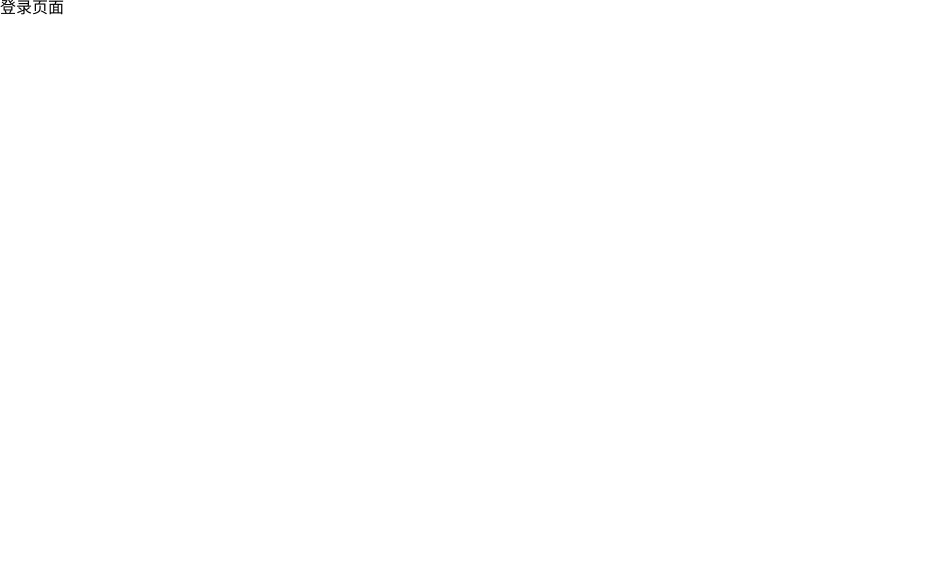
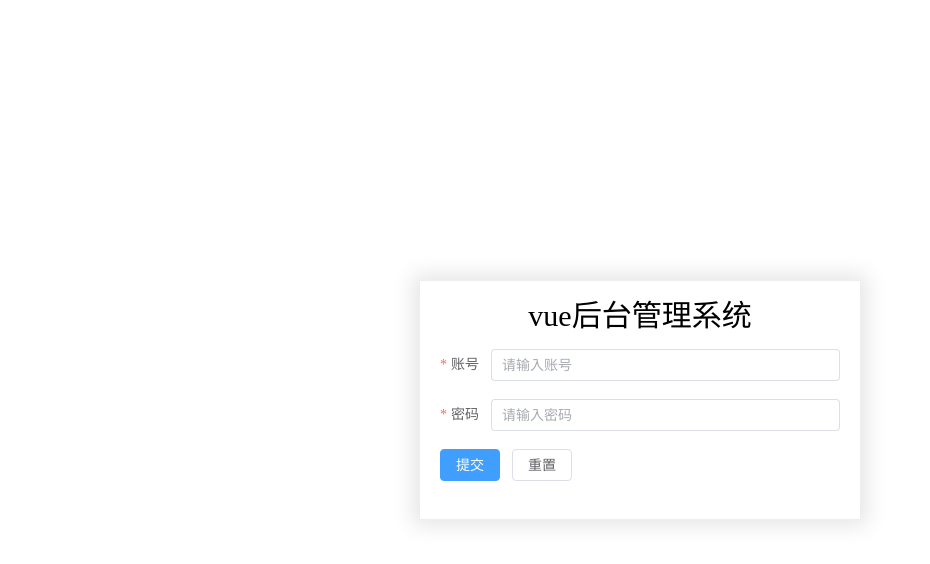
Before and after one commit to Cao007/vue-admin, a Vue app: page /#/login in a window 1280 px wide. Shown: the top 564 px of the page, without its empty margins (0-930 px from the left). Built offline with nearby package versions, Linux system fonts and the light colour scheme; the HTML template or start-up script is replaced by a standard one.

Commit message:
mock登录接口

```diff
--- a/src/api/index.ts
+++ b/src/api/index.ts
@@ -0,0 +1,14 @@
+import request from "@/utils/request";
+
+
+/**
+ * 登录接口
+ */
+export function login(params: any) {
+    return request({
+        url: '/login',
+        method: 'post',
+        data: params,
+        mock: true
+    })
+}
--- a/src/config/index.ts
+++ b/src/config/index.ts
@@ -7,7 +7,8 @@ const env = import.meta.env.MODE || 'prod';
 const EnvConfig: any = {
   dev: {
     baseApi: '/',
-    mockApi: 'http://localhost:3000', // 本地express的接口
+    // mockApi: 'http://localhost:3000', // 本地express的mock接口
+    mockApi: 'https://apifoxmock.com/m1/5763671-5447288-default/admin', // apifox的mock接口
   },
   test: {
     baseApi: '/',
--- /dev/null
+++ b/src/stores/user.ts
@@ -0,0 +1,17 @@
+import storage from "@/utils/storage";
+import { defineStore } from "pinia";
+import { computed, ref, reactive } from "vue";
+
+export const useUserStore = defineStore("user", () => {
+
+    let userInfo = storage.getItem("userInfo") || {} // 获取用户信息
+
+    function saveUserInfo(data: any) {
+        userInfo = storage.setItem("userInfo", data)
+    }
+
+    return {
+        userInfo,
+        saveUserInfo
+    }
+})
--- a/src/utils/request.ts
+++ b/src/utils/request.ts
@@ -10,6 +10,20 @@ import storage from './storage';
 
 const TOKEN_INVALID = 'Token认证失败，请重新登录'
 const NETWORK_ERROR = '网络请求异常，请稍后重试'
+
+// 接口定义
+interface CustomAxiosRequestConfig extends AxiosRequestConfig {
+  mock?: boolean; // 在AxiosRequestConfig基础上新增mock字段
+}
+
+interface RequestMethod {
+  (url: string, data?: any, options?: CustomAxiosRequestConfig): Promise<any>;
+}
+
+interface RequestInstance {
+  (options: CustomAxiosRequestConfig): Promise<any>;
+  [key: string]: RequestMethod; // 索引签名，允许动态方法，如get、post等
+}
 
 
 // 创建axios实例，请求的全局配置
@@ -44,36 +58,28 @@ service.interceptors.response.use((res) => {
 })
 
 
-// 接口
-interface CustomAxiosRequestConfig extends AxiosRequestConfig {
-  mock?: boolean; // 在AxiosRequestConfig基础上新增mock字段
-}
-
-interface RequestMethod {
-  (url: string, data?: any, options?: CustomAxiosRequestConfig): Promise<any>;
-}
-
-interface RequestInstance {
-  (options: CustomAxiosRequestConfig): Promise<any>;
-  [key: string]: RequestMethod; // 索引签名，允许动态方法，如get、post等
-}
-
 /**
  * 封装请求方法
+ *
+ * 请求方式1:
+ * request({
+ *   url: '/login',
+ *   method: 'post',
+ *   data: params,
+ *   mock: true
+ * })
+ *
+ * 请求方式2:
+ * request.post('/login', ruleForm, { mock: true }).then()
  */
-// request请求使用方法：
-// import request from './utils/request'
-// request.get('/admin/articles').then(res => {
-//   console.log(res)
-// })
 const request = ((options: CustomAxiosRequestConfig) => {
   options.method = options.method || 'get';
-  if (options.method.toLowerCase() === 'get') { // 统一处理get、post等方法的参数名称
+  if (options.method.toLowerCase() === 'get') { // 将get、post等方法形参名统一为params
     options.params = options.data || {};
   }
 
   let isMock = EnvConfig.mock;
-  if (typeof options.mock !== 'undefined') {
+  if (typeof options.mock !== 'undefined') { // 开启局部mock
     isMock = options.mock;
   }
 
@@ -86,8 +92,7 @@ const request = ((options: CustomAxiosRequestConfig) => {
   return service(options)
 }) as RequestInstance;
 
-// 将方法挂载到request实例上
-// 能使用request.get、request.post等方式请求api
+// 将方法挂载到request实例上，能使用request.get、request.post等方式请求api
 ['get', 'post', 'put', 'delete', 'patch'].forEach((method) => {
   request[method] = (url: string, data: any, options?: CustomAxiosRequestConfig) => {
     return request({
--- a/src/views/Login.vue
+++ b/src/views/Login.vue
@@ -1,13 +1,111 @@
 <template>
-  <div>
-    <h1>登录页面</h1>
+  <div class="login-container">
+    <el-form ref="ruleFormRef" :model="ruleForm" :rules="rules">
+
+      <h2>vue后台管理系统</h2>
+      <el-form-item label="账号" prop="userName">
+        <el-input v-model="ruleForm.userName" placeholder="请输入账号" />
+      </el-form-item>
+
+      <el-form-item label="密码" prop="userPwd">
+        <el-input type="password" v-model="ruleForm.userPwd" placeholder="请输入密码" show-password />
+      </el-form-item>
+
+      <el-form-item>
+        <el-button type="primary" @click="submitForm(ruleFormRef)">
+          提交
+        </el-button>
+        <el-button @click="resetForm(ruleFormRef)">重置</el-button>
+      </el-form-item>
+
+    </el-form>
   </div>
 </template>
 
 <script setup lang="ts">
-import { ref } from 'vue';
+import { reactive, ref } from 'vue'
+import type { FormInstance, FormRules } from 'element-plus'
+import router from '@/router'
+import { login } from '@/api/index.ts'
+import { useUserStore } from '@/stores/user'
 
+interface RuleForm {
+  userName: string
+  userPwd: string
+}
+
+const ruleFormRef = ref<FormInstance>()
+
+// 表单数据
+const ruleForm = reactive<RuleForm>({
+  userName: '',
+  userPwd: '',
+})
+
+// 表单验证规则
+const rules = reactive<FormRules<RuleForm>>({
+  userName: [
+    { required: true, message: '账号必填', trigger: 'blur' },
+    { min: 1, max: 15, message: '长度在1~15', trigger: 'blur' },
+  ],
+  userPwd: [
+    {
+      required: true,
+      message: '密码必填',
+      trigger: 'blur',
+    },
+  ],
+})
+
+const submitForm = async (formEl: FormInstance | undefined) => {
+  if (!formEl) return
+  await formEl.validate((valid, fields) => {
+    if (valid) {
+      login(ruleForm).then((res) => {
+        const userStore = useUserStore();
+        const { saveUserInfo } = userStore
+        saveUserInfo(res) // 保存用户信息
+        router.push('/') // 跳转首页
+        // todo 异步加载路由
+      }).catch((res) => {
+        console.log('login登录报错', res)
+      })
+
+      console.log('submit!')
+    } else {
+      console.log('表单验证错误', fields)
+    }
+  })
+}
+
+const resetForm = (formEl: FormInstance | undefined) => {
+  if (!formEl) return
+  formEl.resetFields()
+}
 
 </script>
 
-<style scoped lang="scss"></style>
+<style scoped lang="scss">
+.login-container {
+  width: 100vw;
+  height: 100vh;
+  display: flex;
+  align-items: center;
+  justify-content: center;
+
+  .el-form {
+    display: flex;
+    flex-direction: column;
+    width: 400px;
+    border: 1px solid #eee;
+    padding: 20px;
+    box-shadow: 0 0 20px 6px rgba(0, 0, 0, 0.1);
+
+    h2 {
+      font-size: 30px;
+      text-align: center;
+      margin-bottom: 18px;
+    }
+  }
+}
+</style>
```
Also changed, not shown: components.d.ts (+7 -21 lines), 1 other file (tests, documents, lock files or other folders).
